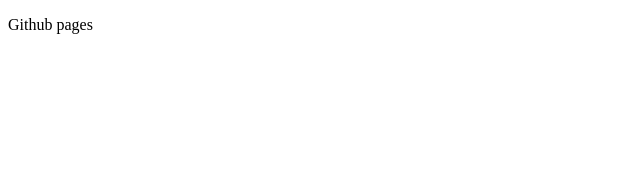
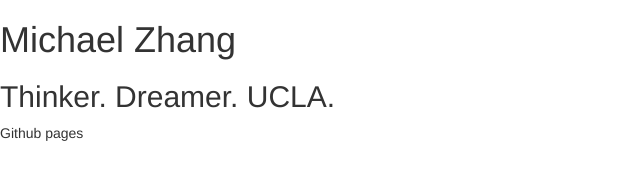
Before and after one commit to clairelee/zeehang.github.io, a plain HTML site: page index.html in a window 1280 px wide. Shown: the whole page, without its empty margins (0-640 px from the left). Drawn offline with nearby package versions, Linux system fonts and the light colour scheme.

Commit message:
wow great

```diff
--- a/index.html
+++ b/index.html
@@ -2,8 +2,18 @@
 <html>
 <head>
   <title> Hellow</title>
+  <!-- Latest compiled and minified CSS -->
+<link rel="stylesheet" href="https://maxcdn.bootstrapcdn.com/bootstrap/3.3.6/css/bootstrap.min.css" integrity="sha384-1q8mTJOASx8j1Au+a5WDVnPi2lkFfwwEAa8hDDdjZlpLegxhjVME1fgjWPGmkzs7" crossorigin="anonymous">
+
+<!-- Optional theme -->
+<link rel="stylesheet" href="https://maxcdn.bootstrapcdn.com/bootstrap/3.3.6/css/bootstrap-theme.min.css" integrity="sha384-fLW2N01lMqjakBkx3l/M9EahuwpSfeNvV63J5ezn3uZzapT0u7EYsXMjQV+0En5r" crossorigin="anonymous">
+
+<!-- Latest compiled and minified JavaScript -->
+<script src="https://maxcdn.bootstrapcdn.com/bootstrap/3.3.6/js/bootstrap.min.js" integrity="sha384-0mSbJDEHialfmuBBQP6A4Qrprq5OVfW37PRR3j5ELqxss1yVqOtnepnHVP9aJ7xS" crossorigin="anonymous"></script>
 </head>
 <body>
+  <h1>Michael Zhang</h1>
+  <h2>Thinker. Dreamer. UCLA.</h2>
 <p>
   Github pages
 </p>
```
